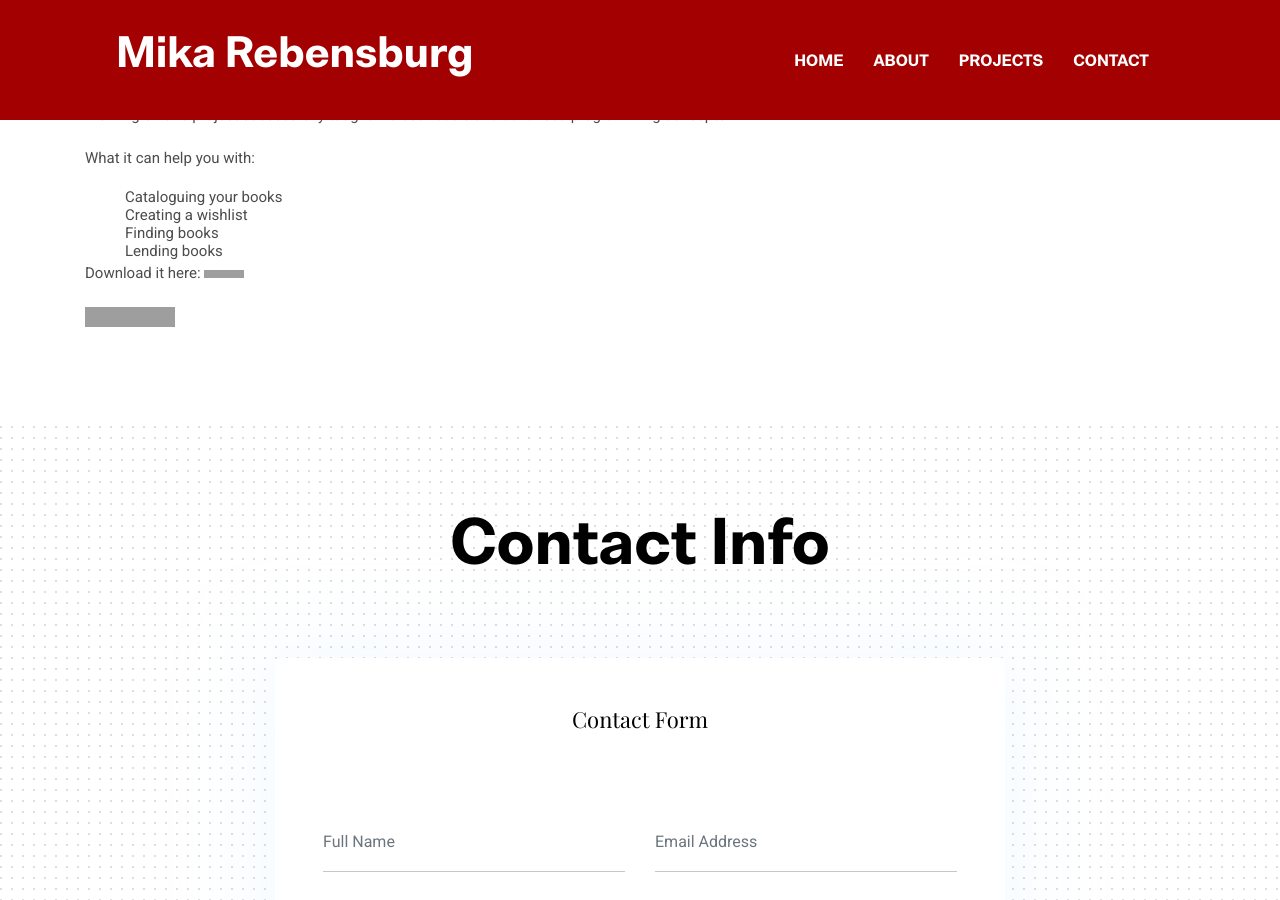
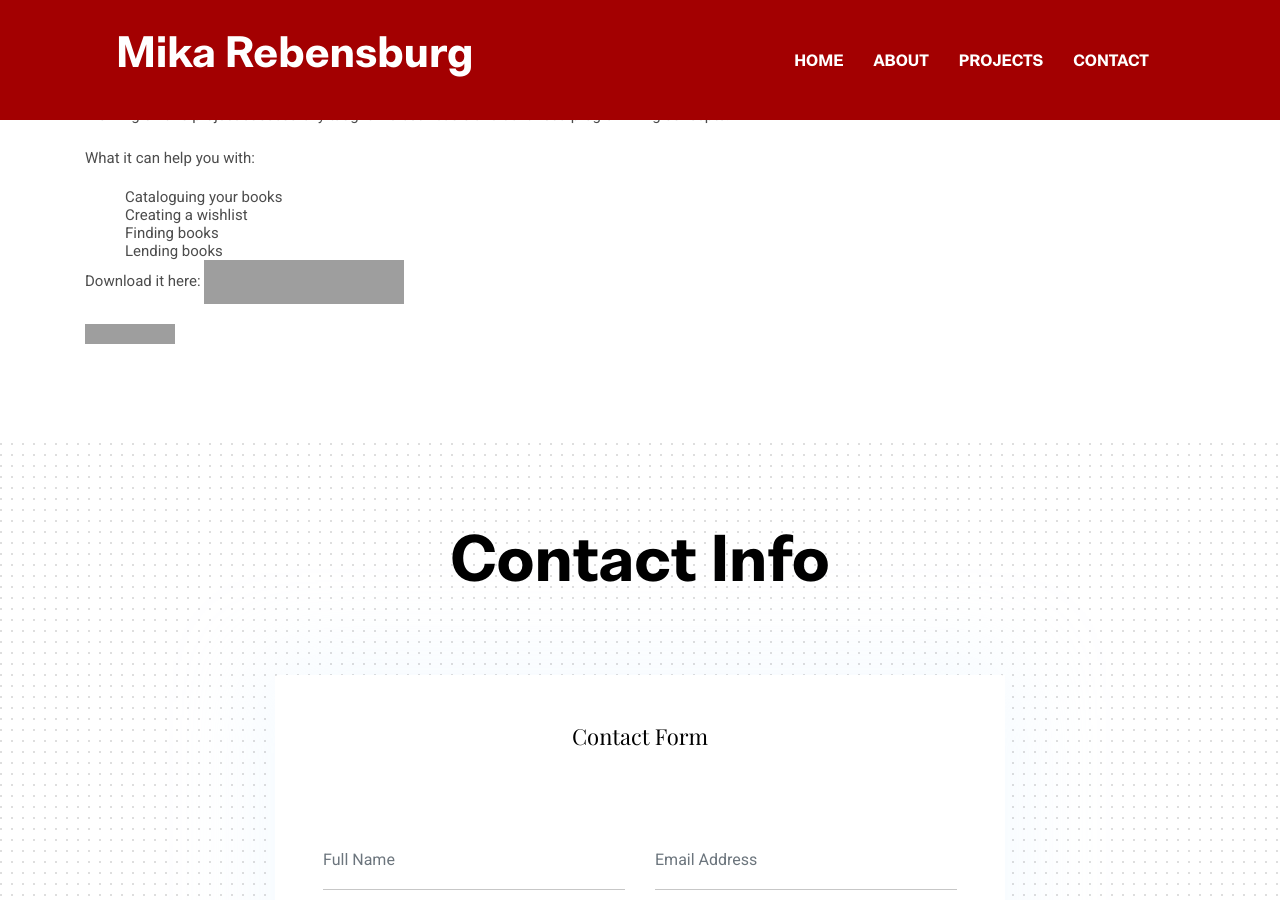
Before and after one commit to memika/memika.github, a Jekyll site: the page built from _pages/library-app.md, in a window 1280 px wide and 900 px high, scrolled down 540 px. Built offline with Jekyll 4.4.1, drawn with Linux system fonts in a browser that asks for light colours; grey boxes are pictures that could not be loaded.

Commit message:
Update library-app.md

```diff
--- a/_pages/library-app.md
+++ b/_pages/library-app.md
@@ -19,6 +19,6 @@
 
 
 Download it here:
-<a href='https://play.google.com/store/apps/details?id=com.rebensburgsolutions.booklibrary&pcampaignid=pcampaignidMKT-Other-global-all-co-prtnr-py-PartBadge-Mar2515-1'><img alt='Get it on Google Play' src='https://play.google.com/intl/en_us/badges/static/images/badges/en_badge_web_generic.png' width='40'/></a>
+<a href='https://play.google.com/store/apps/details?id=com.rebensburgsolutions.booklibrary&pcampaignid=pcampaignidMKT-Other-global-all-co-prtnr-py-PartBadge-Mar2515-1'><img alt='Get it on Google Play' src='https://play.google.com/intl/en_us/badges/static/images/badges/en_badge_web_generic.png' width='200'/></a>
 
 [<img src="https://play.google.com/intl/en_us/badges/static/images/badges/en_badge_web_generic.png">](https://play.google.com/store/apps/details?id=com.rebensburgsolutions.booklibrary&pcampaignid=pcampaignidMKT-Other-global-all-co-prtnr-py-PartBadge-Mar2515-1/)
```
